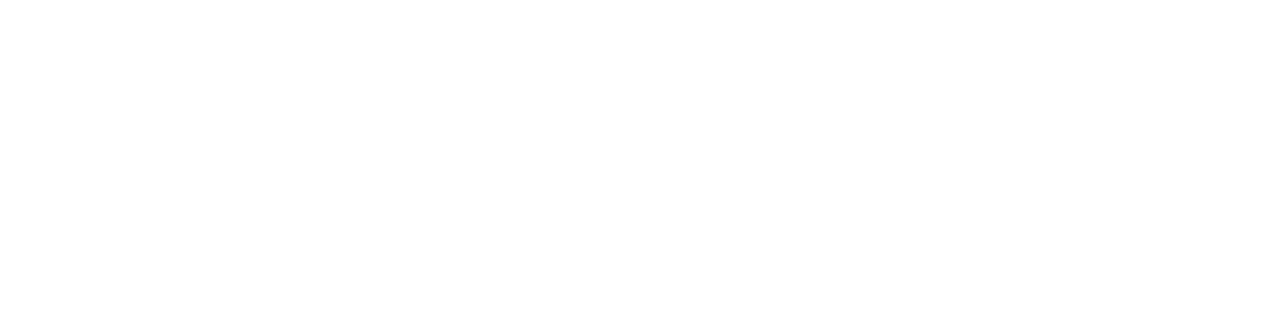
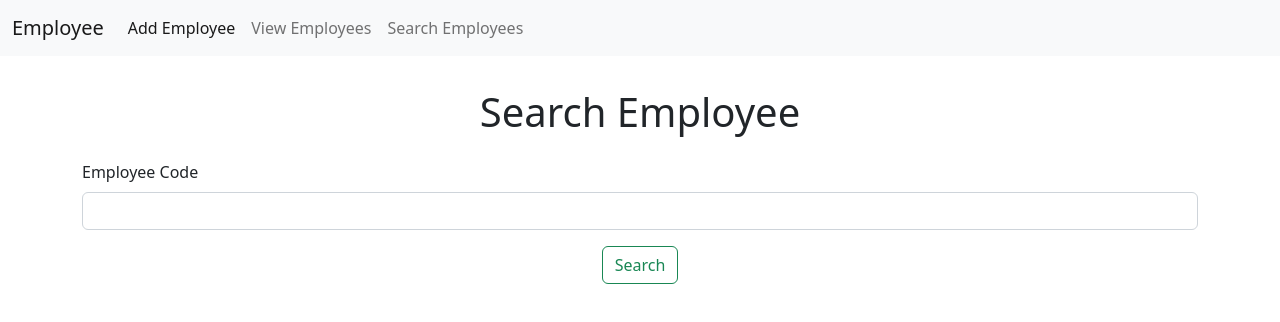
Before and after one commit to sachinkv1011/Employee-Full-Stack, an Angular app: page /search in a window 1280 px wide. Before the commit this address led to /. Shown: the top 322 px of the page. Built offline with nearby package versions, Linux system fonts and the light colour scheme.

Commit message:
adddded search

```diff
--- a/src/app/navigation/navigation.component.html
+++ b/src/app/navigation/navigation.component.html
@@ -10,7 +10,10 @@
             <a class="nav-link active" aria-current="page" routerLink="/">Add Employee</a>
           </li>
           <li class="nav-item">
-            <a class="nav-link" routerLink="viewall">View Employees</a>
+            <a class="nav-link" routerLink="/viewall">View Employees</a>
+          </li>
+          <li class="nav-item">
+            <a class="nav-link" routerLink="/search">Search Employees</a>
           </li>
 
         </ul>
--- /dev/null
+++ b/src/app/search-employee/search-employee.component.html
@@ -0,0 +1,20 @@
+<app-navigation></app-navigation>
+<div class="container">
+    <div class="row">
+        <div class="col col-12 col-sm-12 col-md-12 col-lg-12 col-xl-12 col-xxl-12">
+            <div class="row g-3 mt-3">
+                <h1 class="text-center">Search Employee</h1>
+                <div class="col col-12 col-sm-12 col-md-12 col-lg-12 col-xl-12 col-xxl-12">
+                    <label for="" class="form-label">Employee Code</label>
+                    <input name="empCode" [(ngModel)]="empCode" type="text" class="form-control">
+                </div>
+
+
+
+                <div class="col col-12 col-sm-12 col-md-12 col-lg-12 col-xl-12 col-xxl-12 text-center">
+                    <button (click)="readValue()" class="btn btn-outline-success">Search</button>
+                </div>
+            </div>
+        </div>
+    </div>
+</div>
--- /dev/null
+++ b/src/app/search-employee/search-employee.component.ts
@@ -0,0 +1,18 @@
+import { Component } from '@angular/core';
+
+@Component({
+  selector: 'app-search-employee',
+  templateUrl: './search-employee.component.html',
+  styleUrls: ['./search-employee.component.css']
+})
+export class SearchEmployeeComponent {
+
+  empCode=""
+
+  readValue=()=>{
+    let data:any={
+      "empCode":this.empCode
+    }
+    console.log(data)
+  }
+}
```
Also changed, not shown: src/app/app.module.ts (+6 -1 lines), src/app/search-employee/search-employee.component.css (added).
